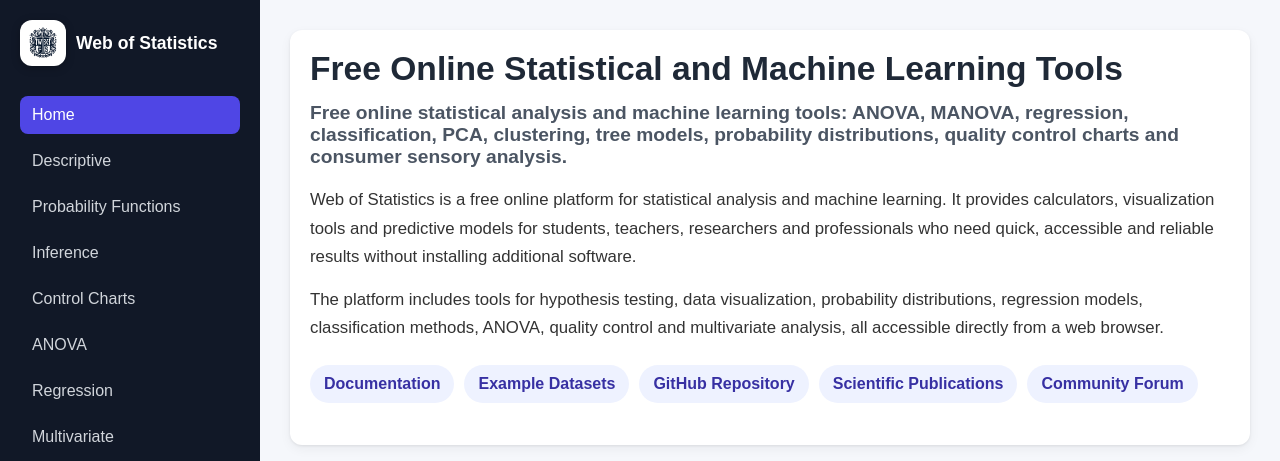
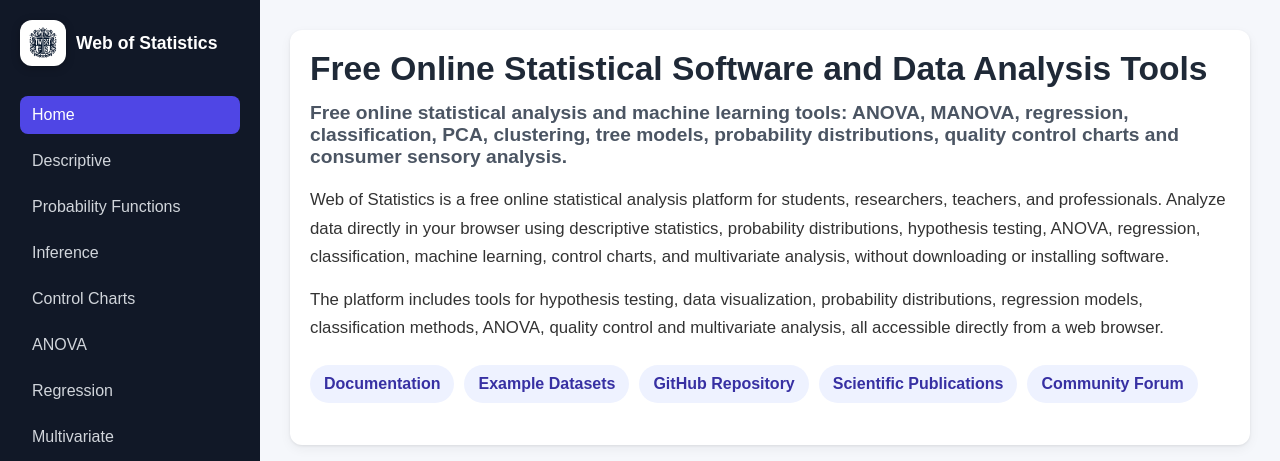
Before and after one commit to silviodavidrodriguez/web-of-statistics, a Django app: page / in a window 1280 px wide. Shown: the top 461 px of the page. Run offline with Django 5.2, Linux system fonts and the light colour scheme.

Commit message:
SEO modifications

```diff
--- a/home/templates/home/base_clean.html
+++ b/home/templates/home/base_clean.html
@@ -13,7 +13,7 @@
 
     <meta name="viewport" content="width=device-width, initial-scale=1">
 
-    <title>Web of Statistics - {% block title %}{% endblock %}</title>
+    <title>{% block title %}{% endblock %} | Web of Statistics</title>
 
     <link rel="icon" type="image/x-icon" href="{% static 'assets/img/favicon.ico' %}">
     <link rel="stylesheet" href="{% static 'css/site.css' %}">
--- a/home/templates/home/index.html
+++ b/home/templates/home/index.html
@@ -1,7 +1,11 @@
 {% extends "home/base_clean.html" %}
 {% load static i18n %}
-{% block title %}{% translate "Free Online Statistical and Machine Learning Tools – ANOVA, Regression, Classification, Probability & More" %}{% endblock %}
-{% block meta_description %}{% translate 'Free online statistical, machine learning and sensory analysis tools for ANOVA, regression, classification, tree models, XGBoost, probability, inference, PCA, clustering, control charts, hedonic liking, JAR, CATA, purchase intention and consumer segmentation.' %}{% endblock %}
+{% block title %}
+Free Online Statistical Software and Data Analysis Tools
+{% endblock %}
+{% block meta_description %}
+Free online statistical software for descriptive statistics, hypothesis testing, ANOVA, regression, probability, machine learning and data visualization. Analyze data directly in your browser.
+{% endblock %}
 {% block stylesheets %}
 <style>
     .home-hero h1 {
@@ -58,6 +62,10 @@
         border: 1px solid #e5e7eb;
         border-radius: 12px;
         padding: 16px;
+
+        display: block;
+        color: inherit;
+        text-decoration: none;
     }
 
     .tool-card h3 {
@@ -123,7 +131,9 @@
     <div class="col-md-12">
         <section class="card card-profile home-hero">
             <div class="card-body">
-                <h1>{% translate "Free Online Statistical and Machine Learning Tools" %}</h1>
+                <h1>
+                    {% translate "Free Online Statistical Software and Data Analysis Tools" %}
+                </h1>
 
                 <h2>
                     {% blocktranslate trimmed %}
@@ -135,14 +145,7 @@
                 </h2>
 
                 <p>
-                    {% blocktranslate trimmed %}
-                        Web of Statistics is a free online platform for statistical
-                        analysis and machine learning. It provides calculators,
-                        visualization tools and predictive models for students,
-                        teachers, researchers and professionals who need quick,
-                        accessible and reliable results without installing
-                        additional software.
-                    {% endblocktranslate %}
+                    {% translate "Web of Statistics is a free online statistical analysis platform for students, researchers, teachers, and professionals. Analyze data directly in your browser using descriptive statistics, probability distributions, hypothesis testing, ANOVA, regression, classification, machine learning, control charts, and multivariate analysis, without downloading or installing software." %}
                 </p>
 
                 <p>
@@ -192,27 +195,27 @@
                 <h2>{% translate "Available tools" %}</h2>
 
                 <div class="tool-grid">
-                    <div class="tool-card">
+                    <a href="{% url 'descriptive' %}" class="tool-card">
                         <h3>{% translate "Descriptive Statistics" %}</h3>
                         <p>{% translate "Summary statistics, histograms, boxplots and exploratory data analysis." %}</p>
-                    </div>
+                    </a>
 
-                    <div class="tool-card">
+                    <a href="{% url 'probability' %}" class="tool-card">
                         <h3>{% translate "Probability" %}</h3>
                         <p>{% translate "Normal, Student's t, chi-squared and F distribution calculators and tables." %}</p>
-                    </div>
+                    </a>
 
-                    <div class="tool-card">
+                    <a href="{% url 'inference' %}" class="tool-card">
                         <h3>{% translate "Inference" %}</h3>
                         <p>{% translate "Confidence intervals, hypothesis tests, distribution tests and non-parametric methods." %}</p>
-                    </div>
+                    </a>
 
-                    <div class="tool-card">
+                    <a href="{% url 'control' %}" class="tool-card">
                         <h3>{% translate "Control Charts" %}</h3>
                         <p>{% translate "Shewhart charts, precontrol charts, EWMA and CUSUM tools for quality control." %}</p>
-                    </div>
+                    </a>
 
-                    <div class="tool-card">
+                    <a href="{% url 'anova' %}" class="tool-card">
                         <h3>{% translate "ANOVA & MANOVA" %}</h3>
                         <p>
                             {% blocktranslate trimmed %}
@@ -221,19 +224,19 @@
                                 canonical discriminant analysis and diagnostic plots.
                             {% endblocktranslate %}
                         </p>
-                    </div>
+                    </a>
 
-                    <div class="tool-card">
+                    <a href="{% url 'regression' %}" class="tool-card">
                         <h3>{% translate "Regression" %}</h3>
                         <p>{% translate "Linear regression, interaction models and nonlinear regression tools." %}</p>
-                    </div>
+                    </a>
 
-                    <div class="tool-card">
+                    <a href="{% url 'multivariate' %}" class="tool-card">
                         <h3>{% translate "Multivariate Analysis" %}</h3>
                         <p>{% translate "PCA, hierarchical clustering, k-means clustering, correlation matrices and SIMCA." %}</p>
-                    </div>
+                    </a>
 
-                    <div class="tool-card">
+                    <a href="{% url 'multivariate_regression' %}" class="tool-card">
                         <h3>{% translate "Multivariate Regression" %}</h3>
                         <p>
                             {% blocktranslate trimmed %}
@@ -241,9 +244,9 @@
                                 with training, cross-validation and external validation.
                             {% endblocktranslate %}
                         </p>
-                    </div>
+                    </a>
 
-                    <div class="tool-card">
+                    <a href="{% url 'classification' %}" class="tool-card">
                         <h3>{% translate "Classification" %}</h3>
                         <p>
                             {% blocktranslate trimmed %}
@@ -252,9 +255,9 @@
                                 with training, cross-validation and external validation.
                             {% endblocktranslate %}
                         </p>
-                    </div>
+                    </a>
 
-                    <div class="tool-card">
+                    <a href="{% url 'tree_models' %}" class="tool-card">
                         <h3>{% translate "Tree Models" %}</h3>
                         <p>
                             {% blocktranslate trimmed %}
@@ -263,9 +266,9 @@
                                 and external validation.
                             {% endblocktranslate %}
                         </p>
-                    </div>
+                    </a>
 
-                    <div class="tool-card">
+                    <a href="{% url 'sensory_analysis' %}" class="tool-card">
                         <h3>{% translate "Sensory Analysis" %}</h3>
                         <p>
                             {% blocktranslate trimmed %}
@@ -274,7 +277,7 @@
                                 comparison and consumer segmentation.
                             {% endblocktranslate %}
                         </p>
-                    </div>
+                    </a>
                 </div>
             </div>
         </section>
--- a/home/templates/home/sidebar_clean.html
+++ b/home/templates/home/sidebar_clean.html
@@ -52,7 +52,7 @@
 
         <a href="{% url 'multivariate_regression' %}" class="{% if segment == 'multivariate_regression' %}active{% endif %}">{% translate "Multivariate Regression" %}</a>
 
-        <a href="{% url 'classification' %}" class="{% if segment == 'classification' %}active{% endif %}"> {% translate "Classification" %}</a>
+        <a href="{% url 'classification' %}" class="{% if segment == 'classification' %}active{% endif %}">{% translate "Classification" %}</a>
 
         <a href="{% url 'tree_models' %}" class="{% if segment == 'tree_models' %}active{% endif %}">{% translate "Tree Models" %}</a>
 
--- a/sensory_analysis/views/setup.py
+++ b/sensory_analysis/views/setup.py
@@ -804,6 +804,7 @@ def build_base_context(
     study_status = study.get("status") if study else "new"
 
     return {
+        "segment": "sensory_analysis",
         "active_tab": active_tab,
         "setup_step": "data",
         "setup_form": form or StudySetupForm(),
```
Also changed, not shown: anova/templates/anova/anova.html (+9 -1 lines), control/templates/control/control.html (+22 -0 lines), descriptive/templates/descriptive/descriptive.html (+47 -0 lines), probability/templates/probability/probability.html (+31 -0 lines), regression/templates/regression/regression.html (+8 -0 lines).
